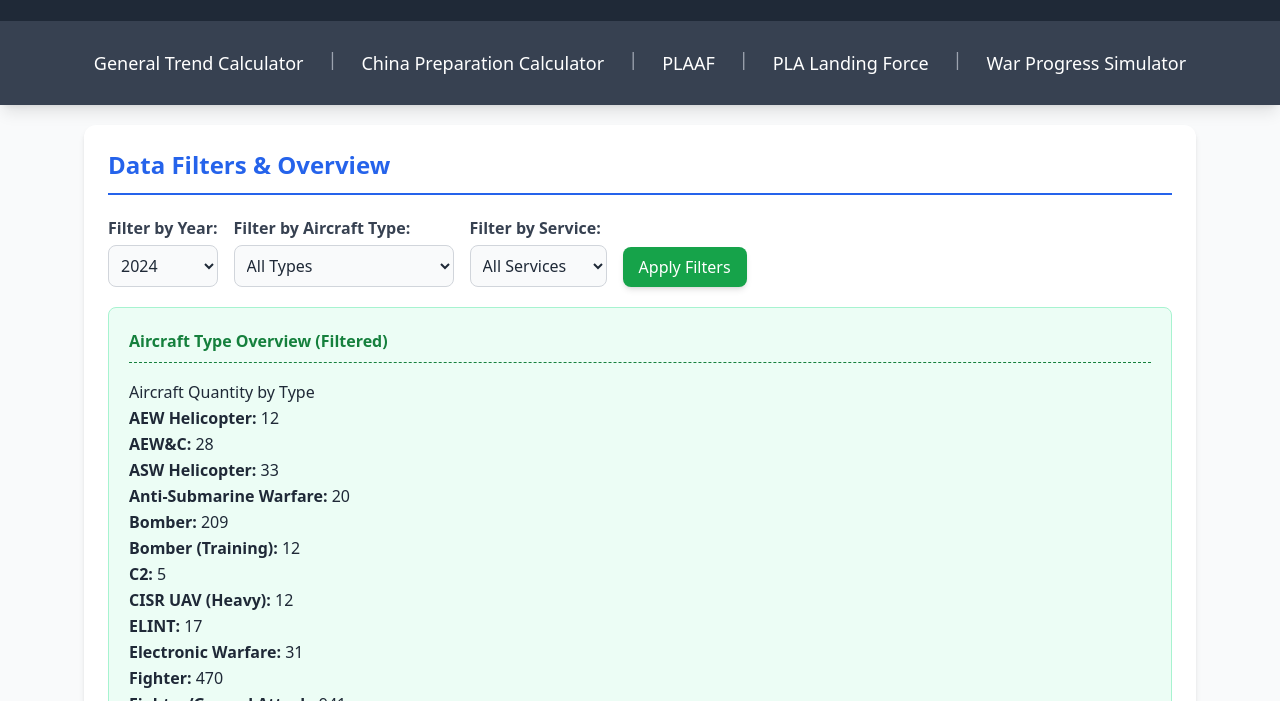
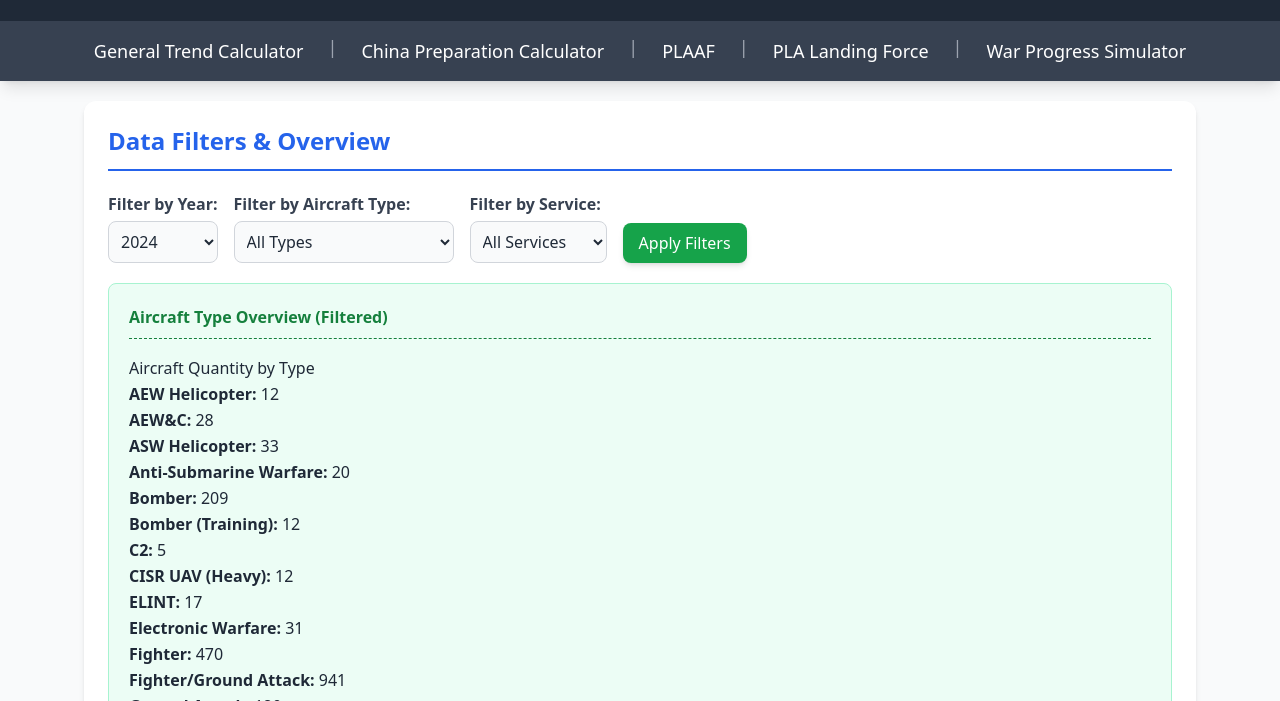
Before and after one commit to LouisWongHK/HTML-version-Taiwan-Invasion, a plain HTML site: page PLAAF/index.html in a window 1280 px wide. Shown: the part 99-800 px from the top of the page. Drawn offline with nearby package versions, Linux system fonts and the light colour scheme.

Commit message:
Deleted Public file

```diff
--- a/Public/PLAAF/index.html
+++ b/PLAAF/index.html
@@ -1,7 +1,6 @@
 <!DOCTYPE html>
 <html lang="en">
 <head>
-    <base href="/HTML-version-Taiwan-Invasion/">
     <!-- Google tag (gtag.js) -->
 <script async src="https://www.googletagmanager.com/gtag/js?id=G-H8GVLS05Y9"></script>
 <script>
@@ -25,16 +24,15 @@
             <p class="mt-2 text-gray-300 text-sm sm:text-base">Visualizing the aircraft of the People's Liberation Army Navy and Air Force. (Updated: May 2025)</p>
         </div>
         <nav class="bg-gray-700 py-3 flex flex-wrap justify-center space-x-4 text-lg">
-            <nav class="bg-gray-700 py-3 flex flex-wrap justify-center space-x-4 text-lg">
-                <a href="/index.html" class="text-white hover:text-blue-300 transition duration-300 ease-in-out px-2 py-1 rounded-md">General Trend Calculator</a>
+            <a href="index.html" class="text-white hover:text-blue-300 transition duration-300 ease-in-out px-2 py-1 rounded-md">General Trend Calculator</a>
             <span class="text-gray-400">|</span>
-                <a href="/Public/ChinaPreparation/index.html" class="text-white hover:text-blue-300 transition duration-300 ease-in-out px-2 py-1 rounded-md">China Preparation Calculator</a>
+            <a href="/ChinaPreparation/index.html" class="text-white hover:text-blue-300 transition duration-300 ease-in-out px-2 py-1 rounded-md">China Preparation Calculator</a>
             <span class="text-gray-400">|</span>
-                <a href="/Public/PLAAF/index.html" class="text-white hover:text-blue-300 transition duration-300 ease-in-out px-2 py-1 rounded-md">PLAAF</a>
+            <a href="/PLAAF/index.html" class="text-white hover:text-blue-300 transition duration-300 ease-in-out px-2 py-1 rounded-md">PLAAF</a>
             <span class="text-gray-400">|</span>
-                <a href="/Public/PLALandingForce/index.html" class="text-white hover:text-blue-300 transition duration-300 ease-in-out px-2 py-1 rounded-md">PLA Landing Force</a>
+            <a href="/PLALandingForce/index.html" class="text-white hover:text-blue-300 transition duration-300 ease-in-out px-2 py-1 rounded-md">PLA Landing Force</a>
             <span class="text-gray-400">|</span>
-                <a href="/Public/WarProgressSimulator/index.html" class="text-white hover:text-blue-300 transition duration-300 ease-in-out px-2 py-1 rounded-md">War Progress Simulator</a>
+            <a href="/WarProgressSimulator/index.html" class="text-white hover:text-blue-300 transition duration-300 ease-in-out px-2 py-1 rounded-md">War Progress Simulator</a>
         </nav>
   </header>
 
```
Also changed, not shown: ChinaPreparation/index.html (renamed from Public/ChinaPreparation/index.html, +5 -6 lines), PLALandingForce/index.html (renamed from Public/PLALandingForce/index.html, +5 -6 lines), WarProgressSimulator/index.html (renamed from Public/WarProgressSimulator/index.html, +5 -6 lines), index.html (+5 -6 lines), ChinaPreparation/script.js (renamed from Public/ChinaPreparation/script.js), ChinaPreparation/styles.css (renamed from Public/ChinaPreparation/styles.css), PLAAF/scrpit.js (renamed from Public/PLAAF/scrpit.js), PLAAF/styles.css (renamed from Public/PLAAF/styles.css), PLALandingForce/styles.css (renamed from Public/PLALandingForce/styles.css), WarProgressSimulator/script.js (renamed from Public/WarProgressSimulator/script.js), WarProgressSimulator/styles.css (renamed from Public/WarProgressSimulator/styles.css). Lines whose indentation alone changed are shown as unchanged.
